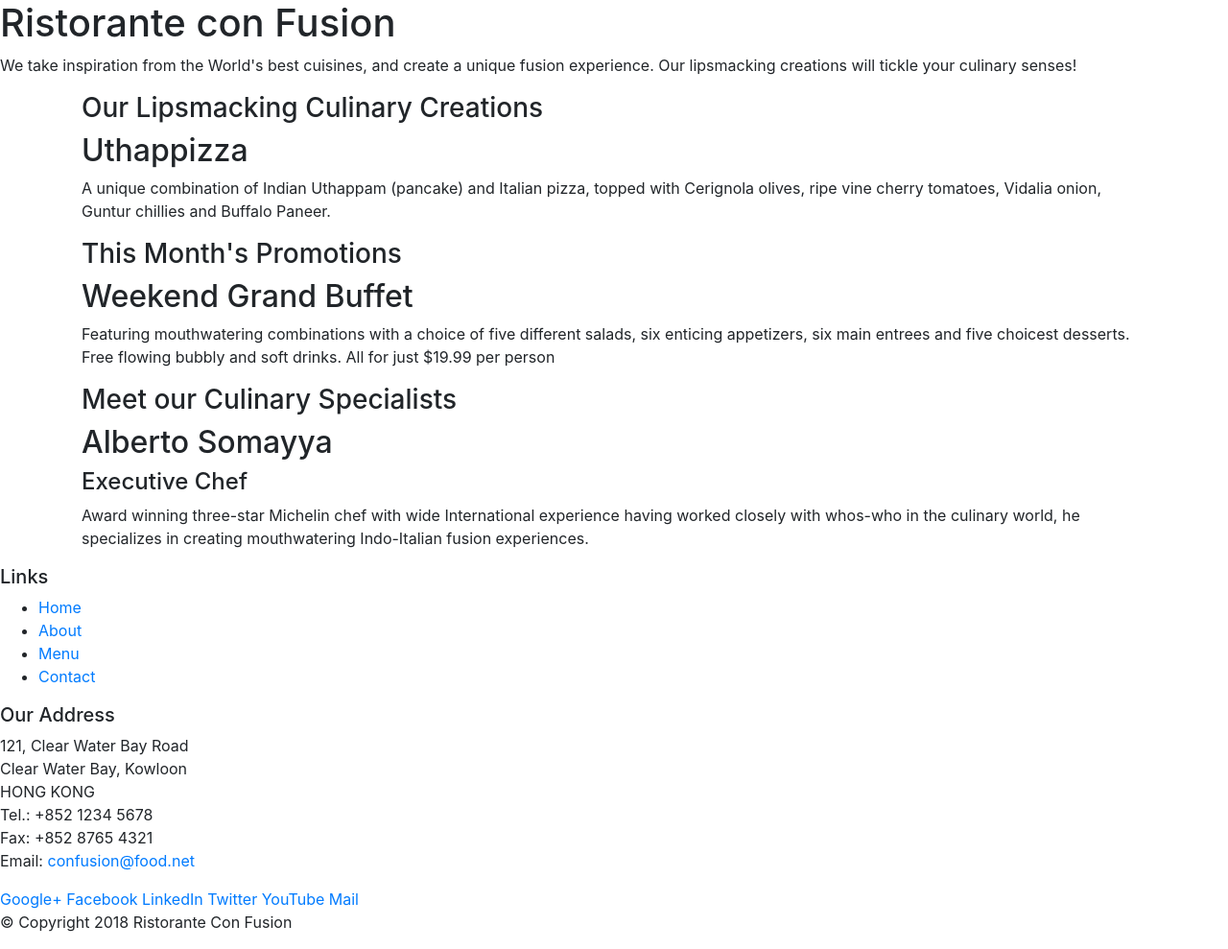
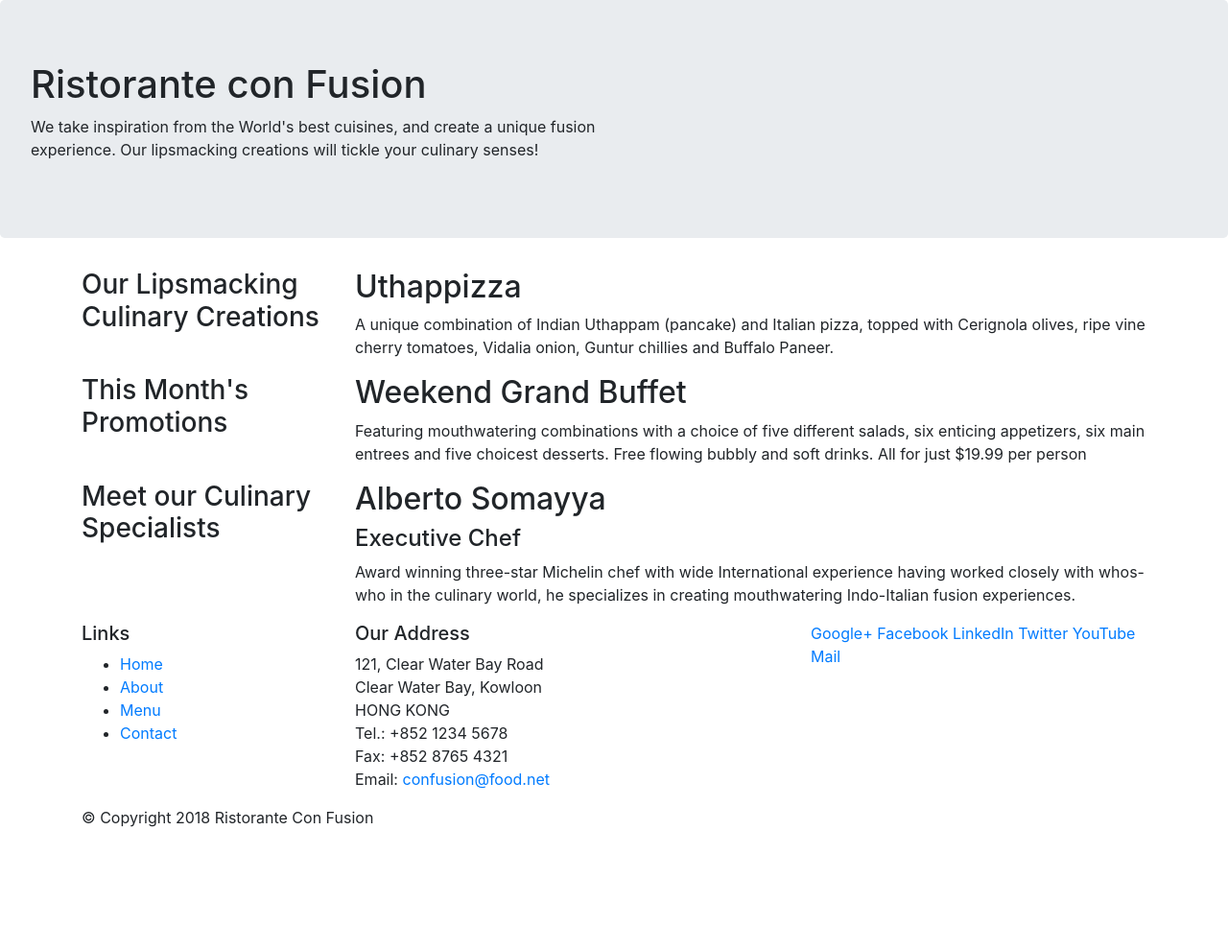
Before and after one commit to garyleefight/UIDeepDive, a website: page l1/conFusion/index.html in a window 1280 px wide. Shown: the whole page at 96% size. After the commit the page ends 880 px from the top, so only its background shows below. Drawn offline with nearby package versions, Linux system fonts and the light colour scheme.

Commit message:
add style

```diff
--- a/l1/conFusion/index.html
+++ b/l1/conFusion/index.html
@@ -14,9 +14,9 @@
 
 <body>
 
-    <header>
-        <div>
-            <div>
+    <header class="jumbotron">
+        <div class="row">
+            <div class="col-12 col-sm-6">
                 <div>
                     <h1>Ristorante con Fusion</h1>
                     <p>We take inspiration from the World's best cuisines, and create a unique fusion experience. Our lipsmacking creations will tickle your culinary senses!</p>
@@ -28,32 +28,32 @@
     </header>
 
     <div class="container">
-        <div>
-            <div>
+        <div class="row">
+            <div class="col-12 col-sm-6 col-md-3">
                 <h3>Our Lipsmacking Culinary Creations</h3>
             </div>
-            <div>
+            <div class="col col-sm col-md">
                 <h2>Uthappizza</h2>
                 <p>A unique combination of Indian Uthappam (pancake) and Italian pizza, topped with Cerignola olives, ripe vine cherry tomatoes, Vidalia onion, Guntur chillies and Buffalo Paneer.</p>
             </div>
         </div>
 
 
-        <div>
-            <div>
+        <div class="row">
+            <div class="col-12 col-sm-6 col-md-3">
                 <h3>This Month's Promotions</h3>
             </div>
-            <div>
+            <div class="col col-sm col-md">
                 <h2>Weekend Grand Buffet</h2>
                 <p>Featuring mouthwatering combinations with a choice of five different salads, six enticing appetizers, six main entrees and five choicest desserts. Free flowing bubbly and soft drinks. All for just $19.99 per person </p>
             </div>
         </div>
 
-        <div>
-            <div>
+        <div class="row">
+            <div class="col-12 col-sm-6 col-md-3">
                 <h3>Meet our Culinary Specialists</h3>
             </div>
-            <div>
+            <div class="col col-sm col-md">
                 <h2>Alberto Somayya</h2>
                 <h4>Executive Chef</h4>
                 <p>Award winning three-star Michelin chef with wide International experience having worked closely with whos-who in the culinary world, he specializes in creating mouthwatering Indo-Italian fusion experiences. </p>
@@ -62,9 +62,9 @@
     </div>
 
     <footer>
-        <div>
-            <div>
-                <div>
+        <div class="container">
+            <div class="row">
+                <div class="col-4 col-sm-3">
                     <h5>Links</h5>
                     <ul>
                         <li><a href="#">Home</a></li>
@@ -73,7 +73,7 @@
                         <li><a href="#">Contact</a></li>
                     </ul>
                 </div>
-                <div>
+                <div class="col-7 col-sm-5">
                     <h5>Our Address</h5>
                     <address>
 		              121, Clear Water Bay Road<br>
@@ -84,7 +84,7 @@
 		              Email: <a href="mailto:confusion@food.net">confusion@food.net</a>
 		           </address>
                 </div>
-                <div>
+                <div class="col-12 col-sm-4">
                     <div>
                         <a href="http://google.com/+">Google+</a>
                         <a href="http://www.facebook.com/profile.php?id=">Facebook</a>
@@ -95,8 +95,8 @@
                     </div>
                 </div>
            </div>
-           <div>
-                <div>
+           <div class="row">
+                <div class="col-auto">
                     <p>© Copyright 2018 Ristorante Con Fusion</p>
                 </div>
            </div>
```
Also changed, not shown: l1/conFusion/aboutus.html (added, +104 -0 lines).
